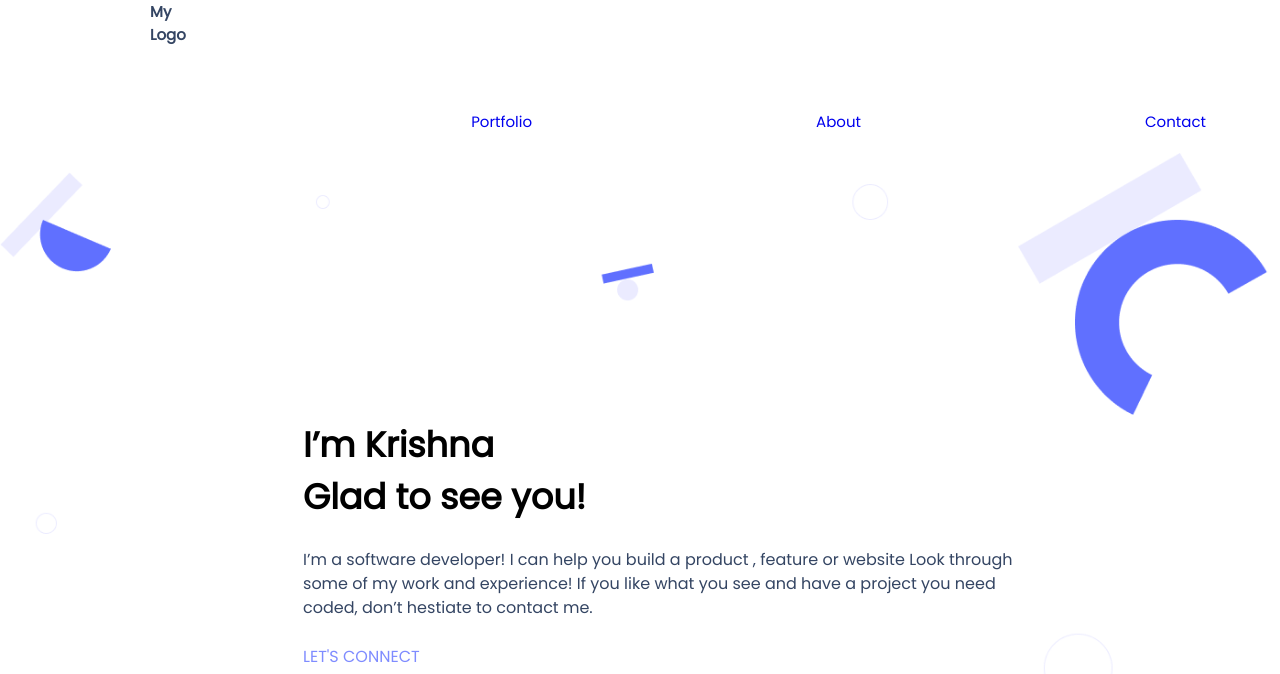
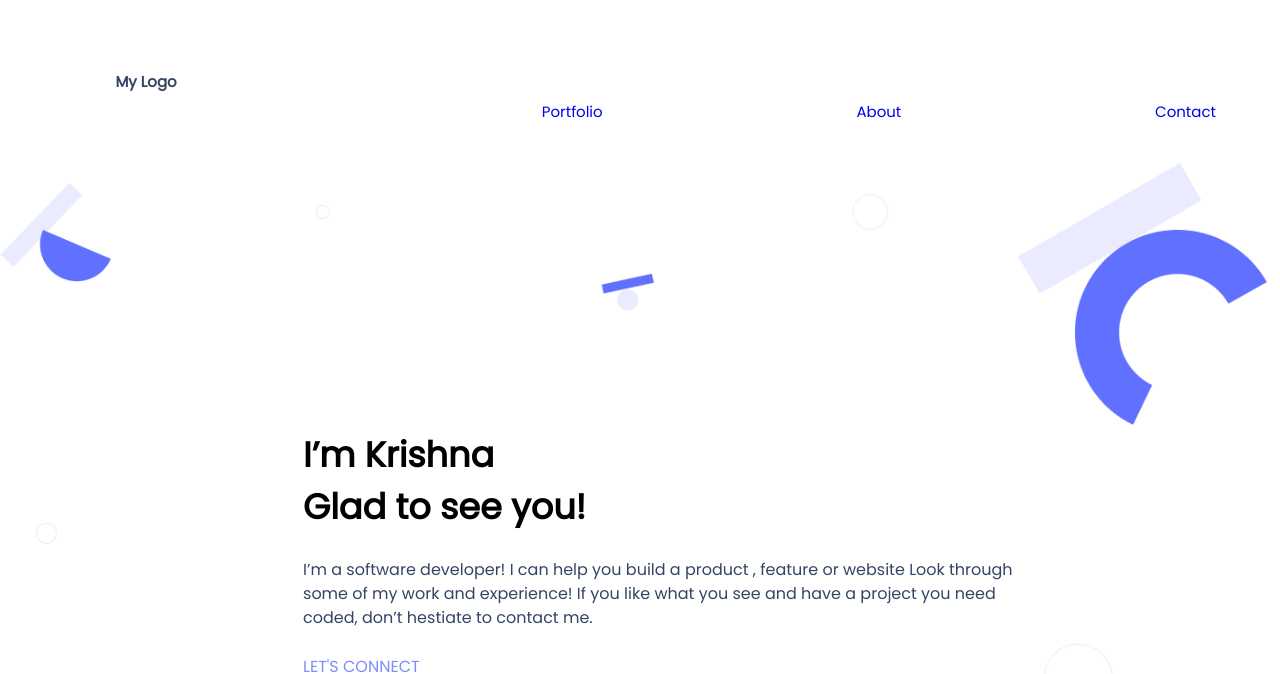
Before and after one commit to Krishnabot/Portfolio_old, a website: page index.html in a window 1280 px wide. Shown: the top 674 px of the page. Drawn offline with Linux system fonts and the light colour scheme.

Commit message:
Fix logo positioning

```diff
--- a/style.css
+++ b/style.css
@@ -473,19 +473,23 @@ hr {
   }
 
   .logo {
-    margin-left: 150px;
+    text-align: center;
+    margin: 70px auto;
+    width: 30%;
   }
 
   .logo,
   nav > ul > li {
     transition: transform 90ms;
     font-size: 15px;
-    color:#344563 ;  }
+    color:#344563 ;
+  }
+
+
 
   nav > ul > li {
     color: #344563;
     margin: 0 4rem 10px auto;
-    padding: 10px;
   }
 
   .logo:hover {
```
